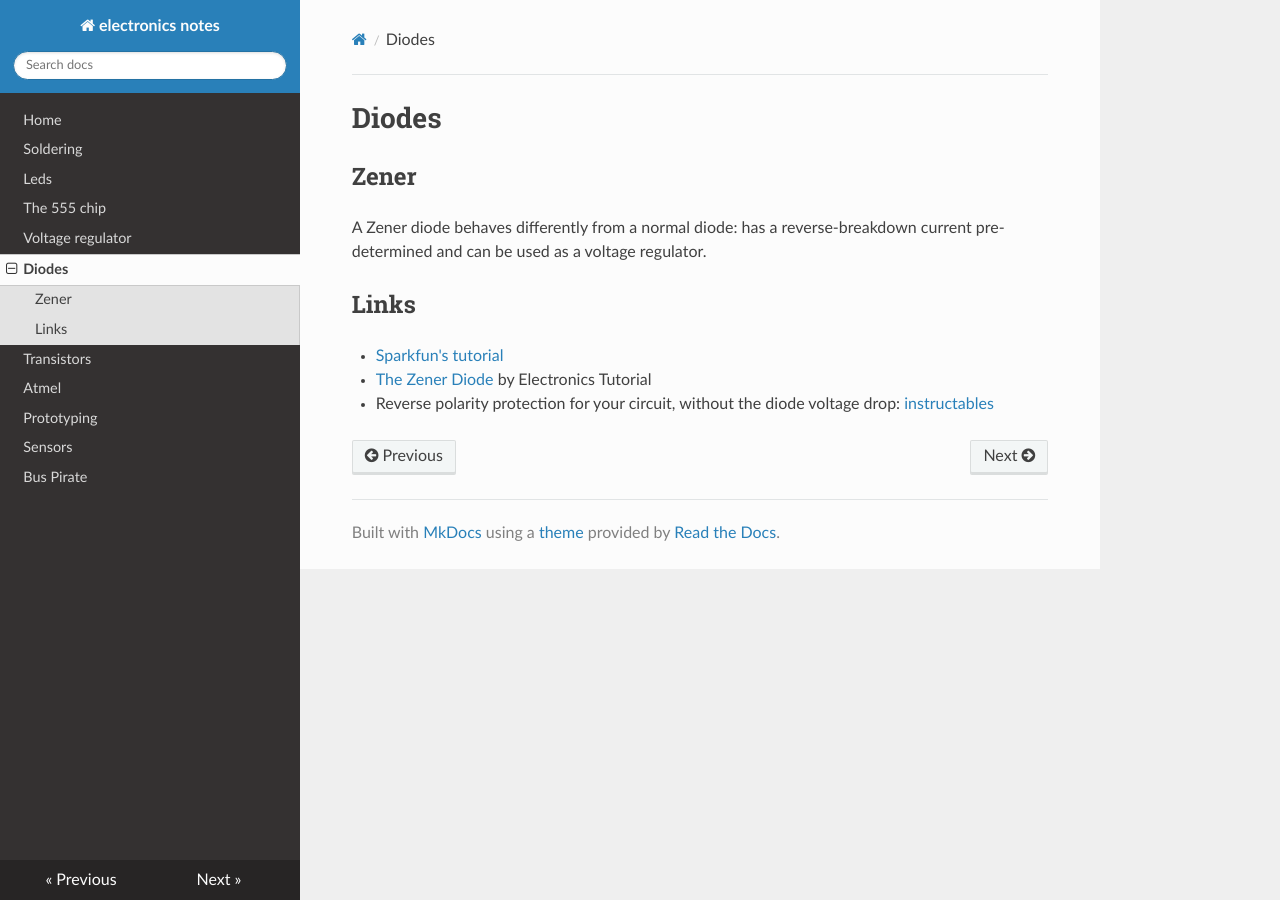
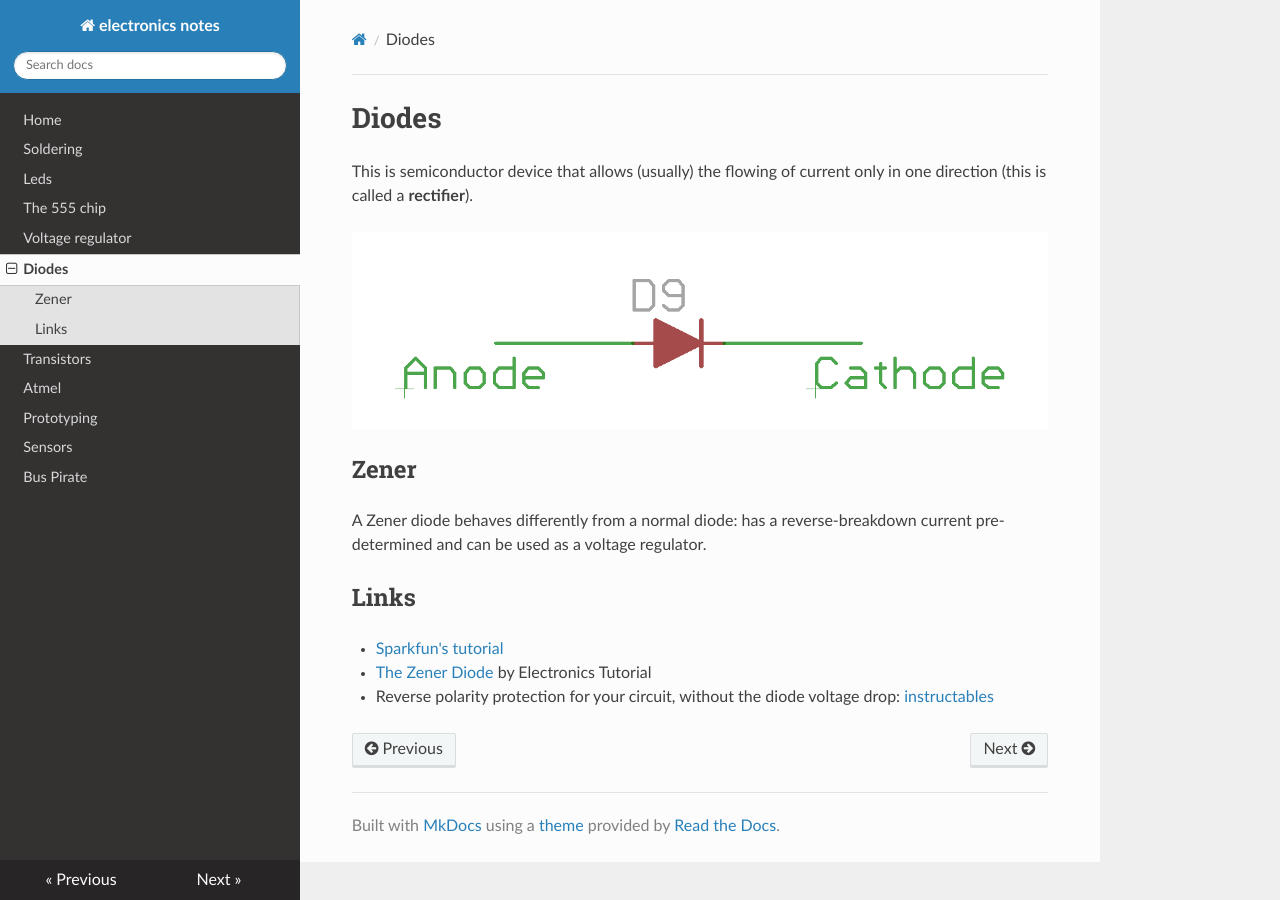
Before and after one commit to gipi/electronics-notes, an MkDocs documentation site: the page built from docs/diode.md, in a window 1280 px wide. Built offline with MkDocs 1.6.1, drawn with Linux system fonts in a browser that asks for light colours; nearby versions of some CDN libraries; old or Windows-style settings are respelled for this version of MkDocs.

Commit message:
Add introduction of diodes.

```diff
--- a/docs/diode.md
+++ b/docs/diode.md
@@ -1,4 +1,9 @@
 # Diodes
+
+This is semiconductor device that allows (usually) the flowing of current
+only in one direction (this is called a **rectifier**).
+
+![diode](Images/diode.png)
 
 ## Zener
 
```
Also changed, not shown: docs/Images/diode.png (added).
